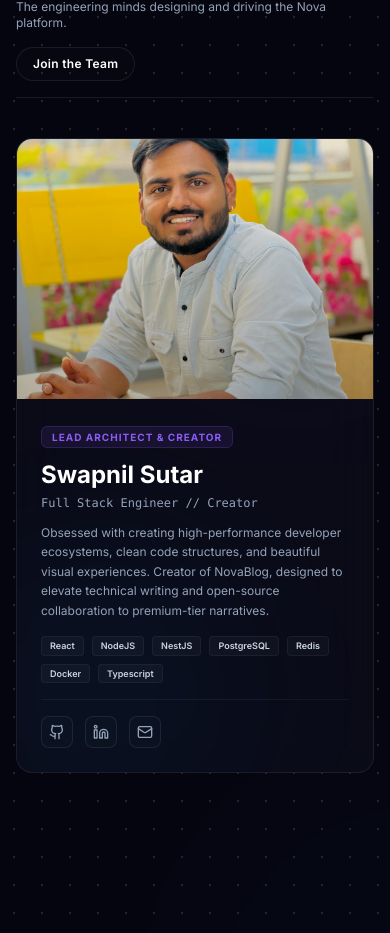
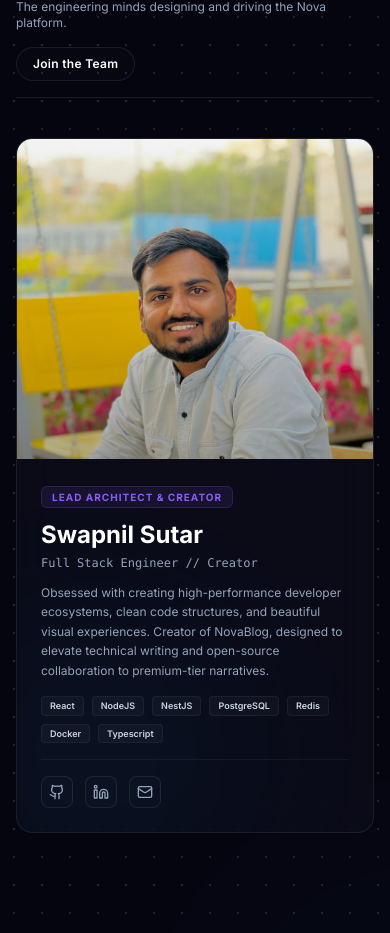
Before and after one commit to swappy-sutar/Novablog-app, a React (Vite) app in the folder frontend/: page /about in a window 390 px wide. Shown: the part 4809-5742 px from the top of the page. Built offline with nearby package versions, Linux system fonts and the light colour scheme; no server answers.

Commit message:
feat: add AboutPage component, Docker orchestration, and Nginx configuration

```diff
--- a/frontend/src/pages/AboutPage.jsx
+++ b/frontend/src/pages/AboutPage.jsx
@@ -347,7 +347,7 @@ const AboutPage = () => {
 
             {/* Full Card Size Image (Left Side) - Protected against copy/download */}
             <div
-              className="w-full md:w-[220px] h-[260px] md:h-auto md:self-stretch shrink-0 relative overflow-hidden select-none"
+              className="w-full md:w-[220px] h-[320px] md:h-auto md:self-stretch shrink-0 relative overflow-hidden select-none"
               onContextMenu={(e) => e.preventDefault()}
             >
               {/* Overlay acts as a physical click shield on top of the image */}
@@ -356,7 +356,7 @@ const AboutPage = () => {
                 src="/my_pic.jpg"
                 alt="Swapnil Sutar"
                 draggable="false"
-                className="absolute inset-0 w-full h-full object-cover z-0 pointer-events-none select-none"
+                className="absolute inset-0 w-full h-full object-cover object-top z-0 pointer-events-none select-none"
                 onContextMenu={(e) => e.preventDefault()}
               />
             </div>
```
